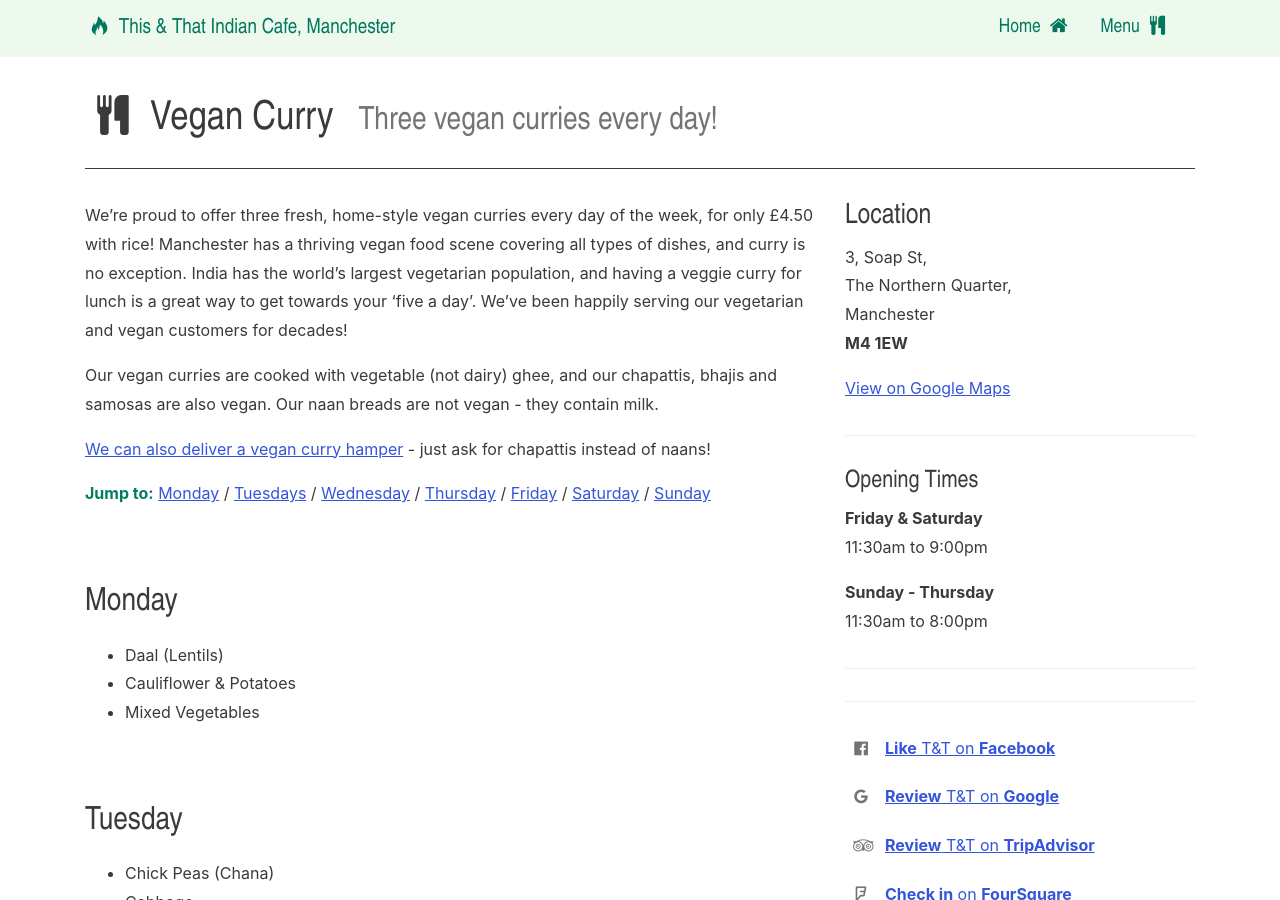
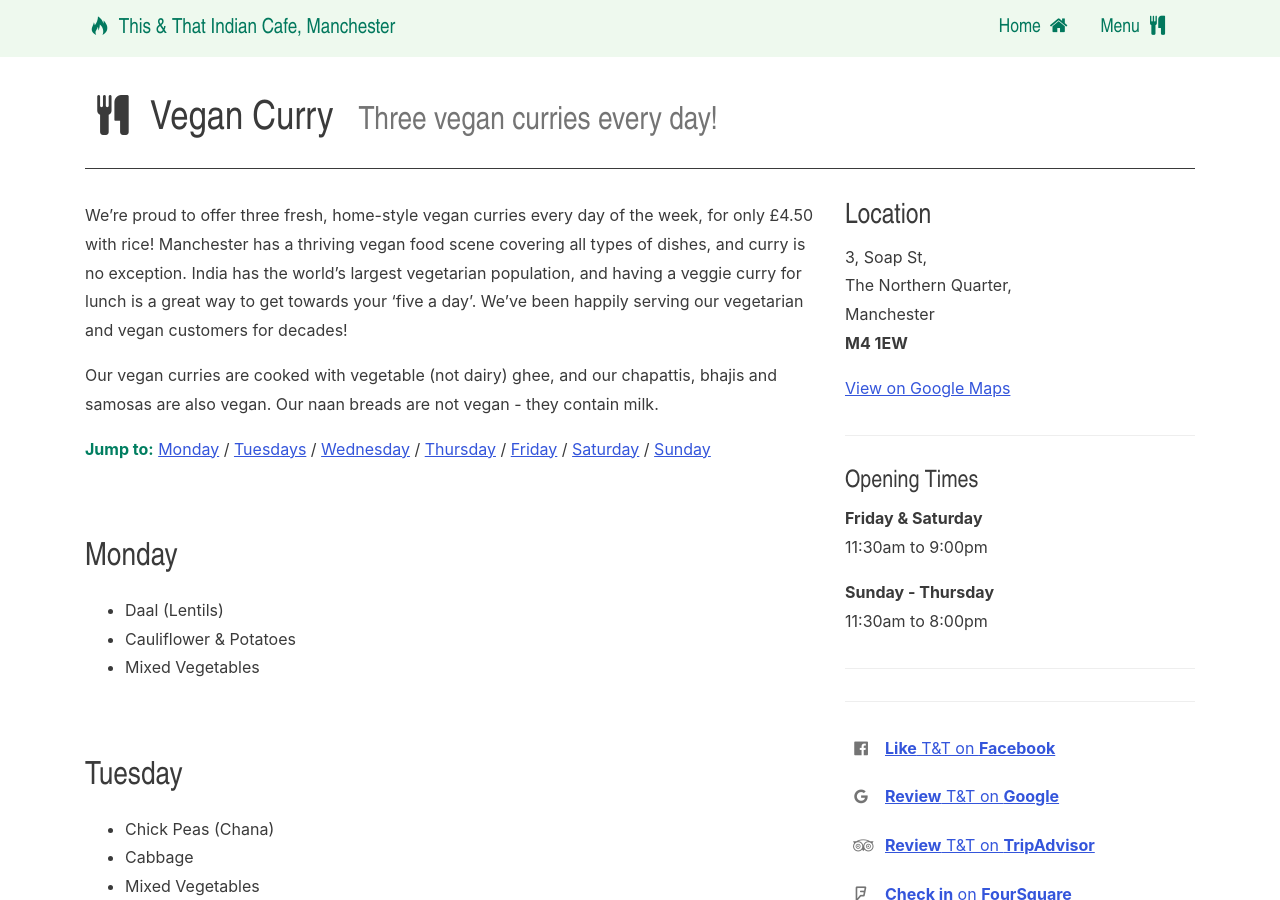
Before and after one commit to chobbledotcom/this-and-that, a Jekyll site: the page built from vegan-curry.md, in a window 1280 px wide and 900 px high. Built offline with Jekyll 4.4.1, drawn with Linux system fonts in a browser that asks for light colours.

Commit message:
remove delivery bit from vegan curry page

```diff
--- a/vegan-curry.md
+++ b/vegan-curry.md
@@ -11,8 +11,6 @@ subtitle: "Three vegan curries every day!"
 We're proud to offer three fresh, home-style vegan curries every day of the week, for only £4.50 with rice! Manchester has a thriving vegan food scene covering all types of dishes, and curry is no exception. India has the world's largest vegetarian population, and having a veggie curry for lunch is a great way to get towards your 'five a day'. We've been happily serving our vegetarian and vegan customers for decades!
 
 Our vegan curries are cooked with vegetable (not dairy) ghee, and our chapattis, bhajis and samosas are also vegan. Our naan breads are not vegan - they contain milk.
-
-[We can also deliver a vegan curry hamper](/curry-hamper-deliveries) - just ask for chapattis instead of naans!
 
 **Jump to:** [Monday](#monday) / [Tuesdays](#tuesdays) / [Wednesday](#wednesday) / [Thursday](#thursday) / [Friday](#friday) / [Saturday](#saturday) / [Sunday](#sunday)
 
```
